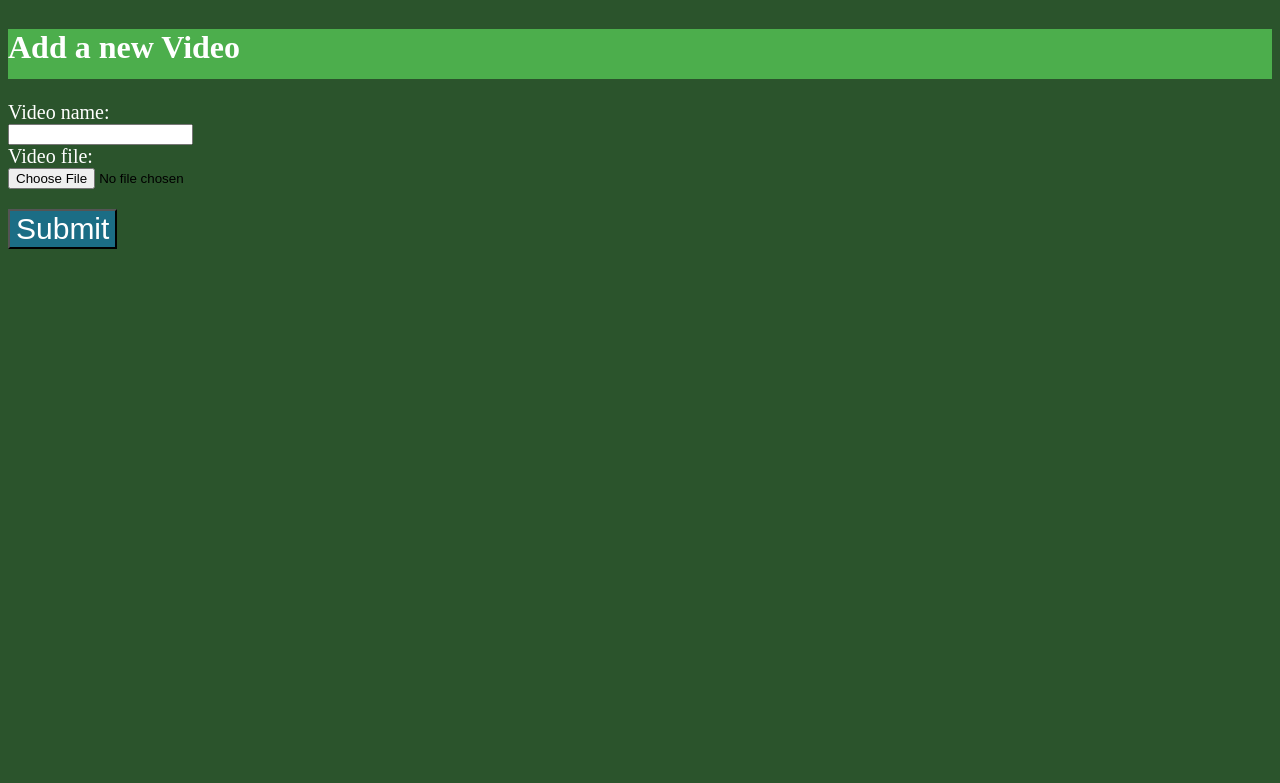
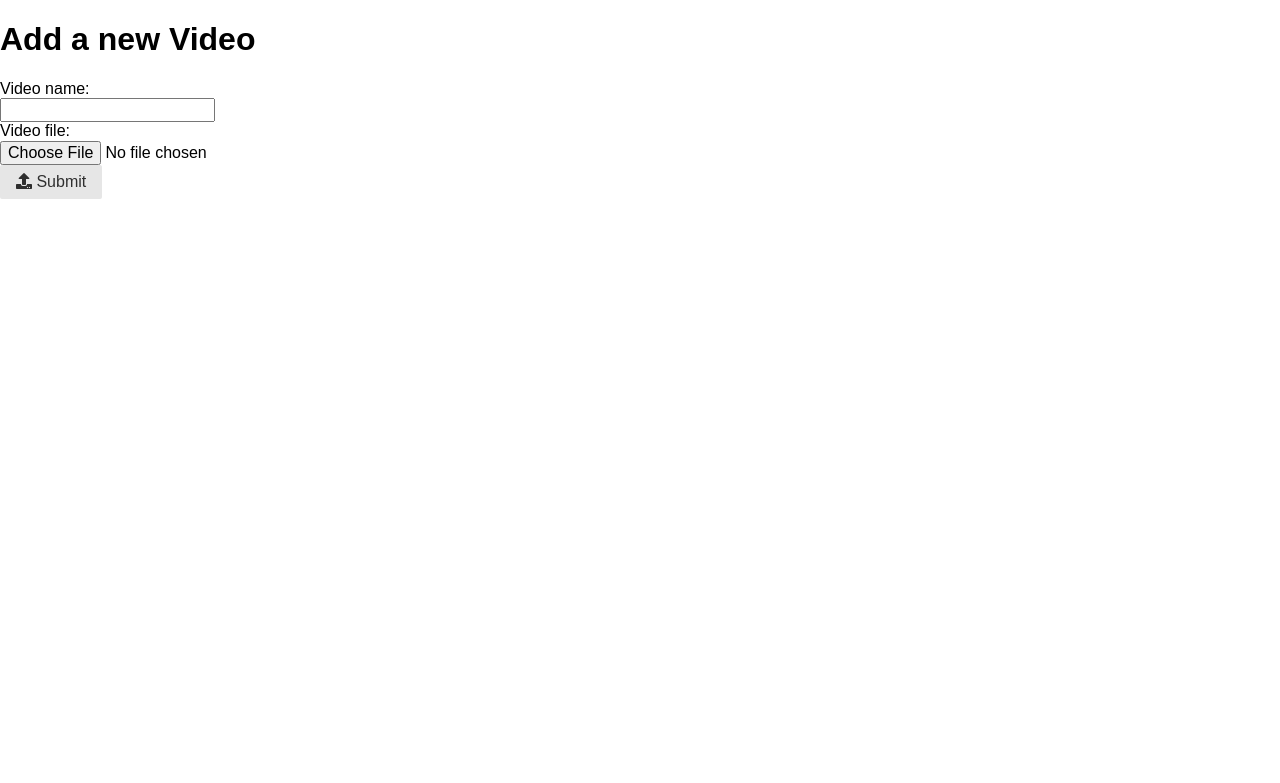
Before and after one commit to NavinF/NodeVid.com, a Django app: page /upload/ in a window 1280 px wide. Shown: the top 783 px of the page. Run offline with Django 3.2, Linux system fonts and the light colour scheme; some libraries are stand-ins or nearby versions.

Commit message:
website: Use PureCSS and Django templates

```diff
--- /dev/null
+++ b/website/uploadfileapp/templates/uploadfileapp/base.html
@@ -0,0 +1,16 @@
+<!DOCTYPE html>
+<html lang="en">
+<head>
+    <meta charset="UTF-8">
+    <title>{% block title %}NodeVid{% endblock %}</title>
+    <link rel="stylesheet" href="https://unpkg.com/purecss@1.0.0/build/pure-min.css"
+          integrity="sha384-nn4HPE8lTHyVtfCBi5yW9d20FjT8BJwUXyWZT9InLYax14RDjBj46LmSztkmNP9w" crossorigin="anonymous">
+    <link rel="stylesheet" href="https://unpkg.com/purecss@1.0.0/build/grids-responsive-min.css"
+          integrity="sha384-b92sF+wDNTHrfEtRaYo+EpcA8FUyHOSXrdxKc9XB9kaaX1rSQAgMevW6cYeE5Bdv" crossorigin="anonymous">
+    <link rel="stylesheet" href="https://use.fontawesome.com/releases/v5.0.12/css/all.css"
+          integrity="sha384-G0fIWCsCzJIMAVNQPfjH08cyYaUtMwjJwqiRKxxE/rx96Uroj1BtIQ6MLJuheaO9" crossorigin="anonymous">
+</head>
+<body>
+{% block content %}{% endblock %}
+</body>
+</html>
--- a/website/uploadfileapp/templates/uploadfileapp/form-template.html
+++ b/website/uploadfileapp/templates/uploadfileapp/form-template.html
@@ -1,6 +1,4 @@
 {% for field in form %}
-    <div class="form-group">
-        <label style="font-size: 20px;color: white; " >{{ field.label_tag }}</label>
+        <label>{{ field.label_tag }}</label>
         <div class="input" >{{ field }}</div>
-    </div>
 {% endfor %}
--- a/website/uploadfileapp/templates/uploadfileapp/video_form.html
+++ b/website/uploadfileapp/templates/uploadfileapp/video_form.html
@@ -1,36 +1,5 @@
-<html>
-<head>
-
-</head>
-
-
-    <style>
-        body{
-            background-color: #2b542c;
-        }
-
-        h1{
-              color: white;
-              background-color:#4cae4c;
-              width: 100%;
-              float:left;
-              height: 50px;
-        }
-
-        button{
-            width: auto;
-            height: 40px;
-            text-align: center;
-            background-color: #1b6d85;
-            color: #ffffff;
-            font-size: 30px;
-            margin-top: 20px;
-        }
-    </style>
-
-
-<body >
-
+{% extends "uploadfileapp/base.html" %}
+{% block content %}
 <h1>Add a new Video</h1>
 
 {% if error_message %}
@@ -39,14 +8,6 @@
 <form action="" method="post" enctype="multipart/form-data">
     {% csrf_token %}
     {% include 'uploadfileapp/form-template.html' %}
-    <div class="form-group">
-        <div class="col-sm-offset-2 col-sm-10">
-            <button type="submit" class="btn btn-success">Submit</button>
-        </div>
-    </div>
+    <button type="submit" class="pure-button"><i class="fas fa-upload"></i> Submit</button>
 </form>
-
-</body>
-
-
-</html>
+{% endblock %}
```
Also changed, not shown: website/uploadfileapp/templates/uploadfileapp/home_page.html (+23 -81 lines), website/uploadfileapp/templates/uploadfileapp/video.html (+3 -46 lines).
